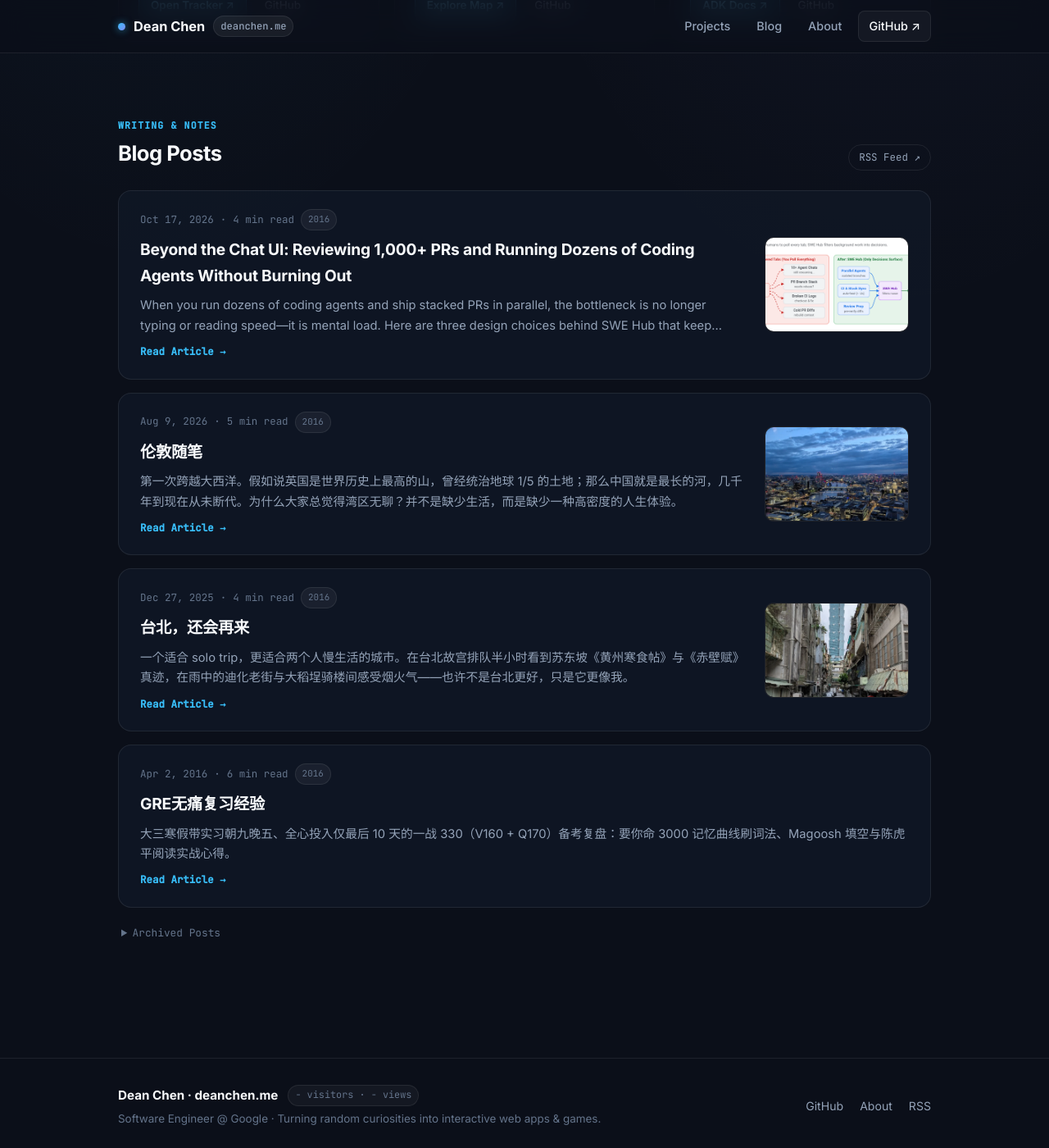
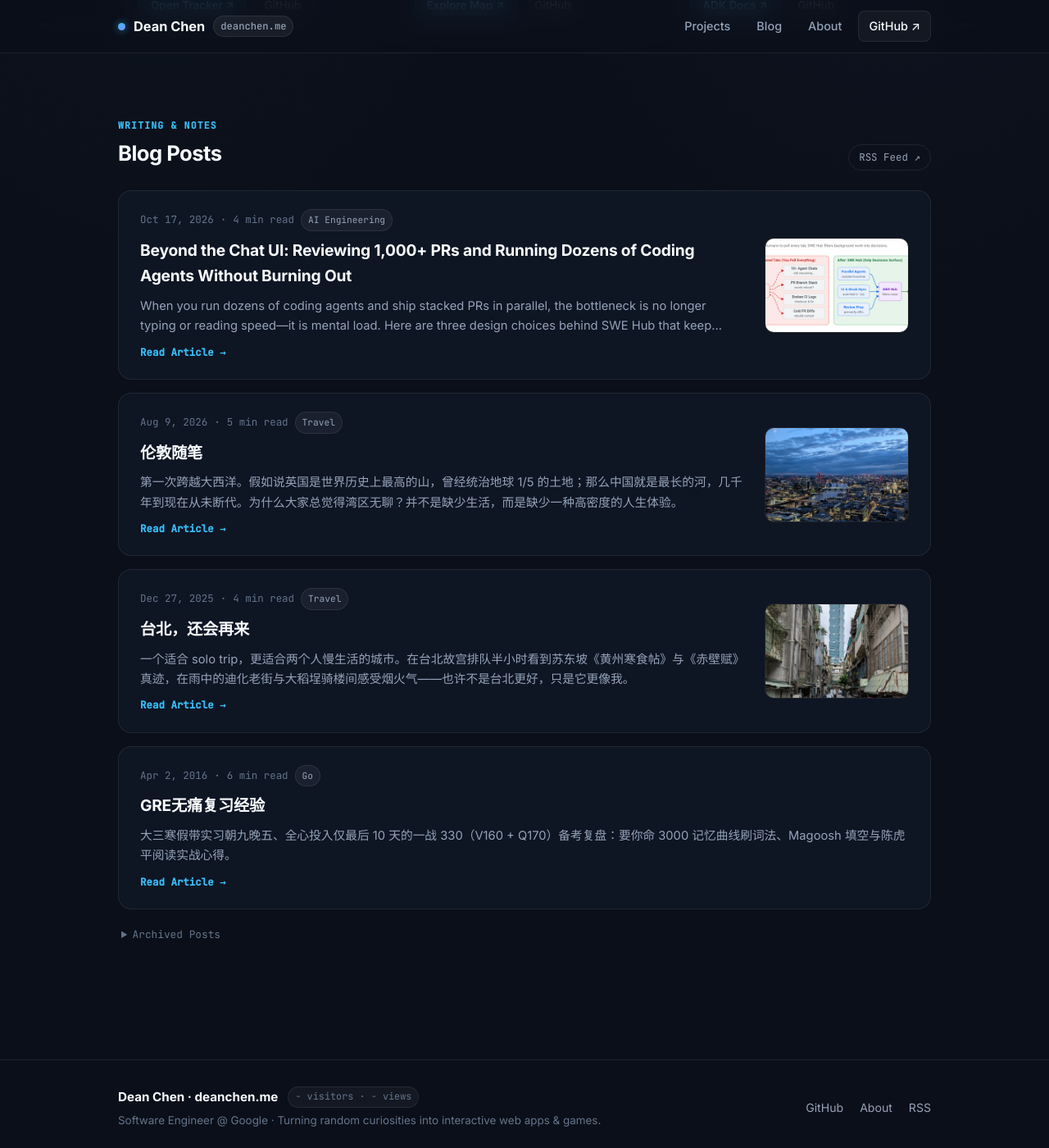
Before and after one commit to DeanChensj/DeanChensj.github.io, a Jekyll site: the page built from index.html, in a window 1280 px wide and 1400 px high, scrolled down 1517 px. Shown: the whole window at 82% size. Built offline with Jekyll 4.4.1, drawn with Linux system fonts in a browser that asks for light colours; comment, search, counter and statistics services are not loaded.

Commit message:
Fix post card category badge Liquid condition in index.html

```diff
--- a/index.html
+++ b/index.html
@@ -170,9 +170,7 @@ layout: default
                 <span class="meta-dot">·</span>
                 <span>{{ post.reading_time }}</span>
               {% endif %}
-              {% if post.date | date: "%Y" == "2016" %}
-                <span class="badge badge-subtle">2016</span>
-              {% elsif post.categories and post.categories.size > 0 %}
+              {% if post.categories and post.categories.size > 0 %}
                 <span class="badge">{{ post.categories | first }}</span>
               {% endif %}
             </div>
```
